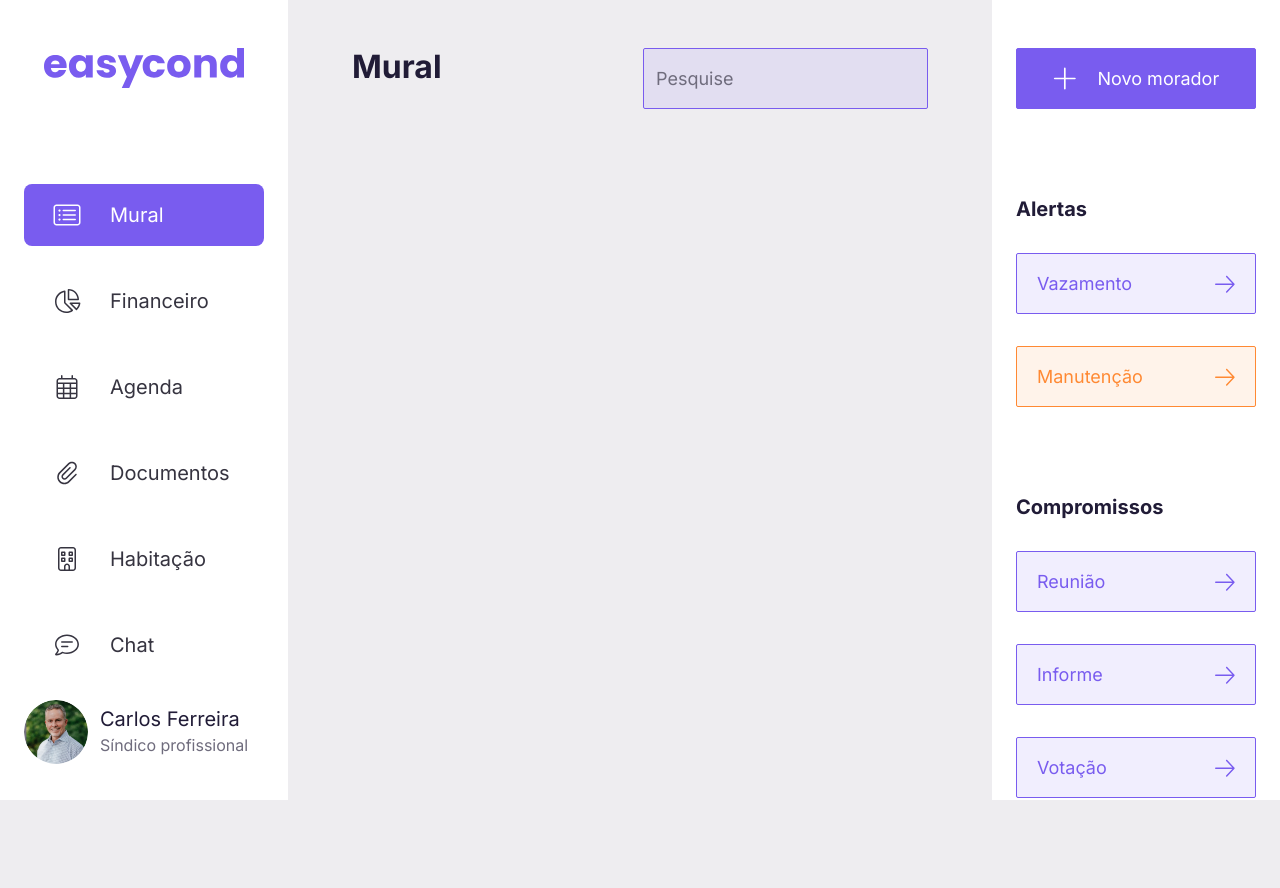
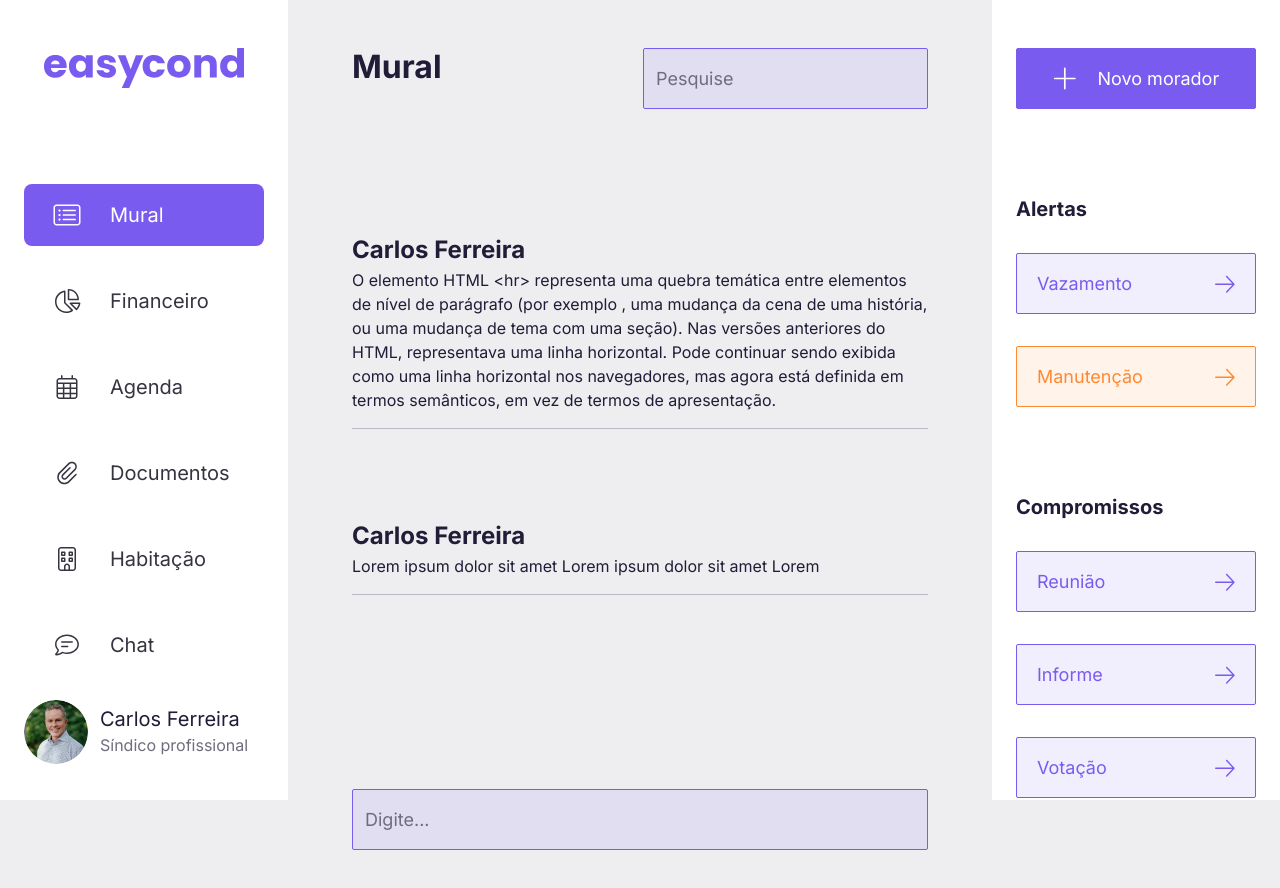
Before and after one commit to BlocoA/blocoA-client, a Vue app: page /admin/1/mural in a window 1280 px wide. Shown: the top 888 px of the page. Before the commit the page ends 800 px from the top, so only its background shows below. Built offline with nearby package versions, Linux system fonts and the light colour scheme; no server answers; sample sign-in values are in the browser's storage.

Commit message:
create informations

```diff
--- a/src/views/AdminMuralView.vue
+++ b/src/views/AdminMuralView.vue
@@ -6,7 +6,25 @@ export default {
   data() {
     return {
       title: "Mural",
-      subtitle: ""
+      subtitle: "",
+      informationList: [
+        {
+          author: "Carlos Ferreira",
+          content: "O elemento HTML <hr> representa uma quebra temática entre elementos de nível de parágrafo (por exemplo , uma mudança da cena de uma história, ou uma mudança de tema com uma seção). Nas versões anteriores do HTML, representava uma linha horizontal. Pode continuar sendo exibida como uma linha horizontal nos navegadores, mas agora está definida em termos semânticos, em vez de termos de apresentação."
+        }, {
+          author: "Carlos Ferreira",
+          content: "Lorem ipsum dolor sit amet Lorem ipsum dolor sit amet Lorem"
+        }, {
+          author: "Carlos Ferreira",
+          content: "Lorem ipsum dolor sit amet Lorem ipsum dolor sit amet Lorem"
+        }, {
+          author: "Carlos Ferreira",
+          content: "Lorem ipsum dolor sit amet Lorem ipsum dolor sit amet Lorem"
+        }, {
+          author: "Carlos Ferreira",
+          content: "O elemento HTML <hr> representa uma quebra temática entre elementos de nível de parágrafo (por exemplo , uma mudança da cena de uma história, ou uma mudança de tema com uma seção). Nas versões anteriores do HTML, representava uma linha horizontal. Pode continuar sendo exibida como uma linha horizontal nos navegadores, mas agora está definida em termos semânticos, em vez de termos de apresentação."
+        }
+      ]
     };
   },
   props: ['condominiumId'],
@@ -24,4 +42,38 @@ export default {
 
 <template>
   <AdminHeader :title="title" :subtitle="subtitle" />
+  <div class="info-container">
+    <div v-for="information in informationList">
+      <span class="span-info-author">{{ information.author }}</span>
+      <p class="p-info-content">{{ information.content }}</p>
+      <hr />
+    </div>
+  </div>
+  <form method="post" action="">
+    <input class="form-control form-search" type="text" placeholder="Digite...">
+  </form>
 </template>
+
+<style scoped lang="scss">
+.form-search {
+  font-size: $font-size-lg;
+  color: $primary;
+  background-color: rgba($primary, $bg-soft-bg-opacity);
+}
+.info-container {
+  overflow-y: scroll;
+  height: 480px;
+  margin-top: 50px;
+  margin-bottom: 150px;
+  //flex-direction: column;
+}
+.span-info-author {
+  display: flex;
+  padding-top: 73px;
+  font-size: 24px;
+  font-weight: bold;
+}
+.p-info-content {
+  font-size: 16px;
+}
+</style>
```
